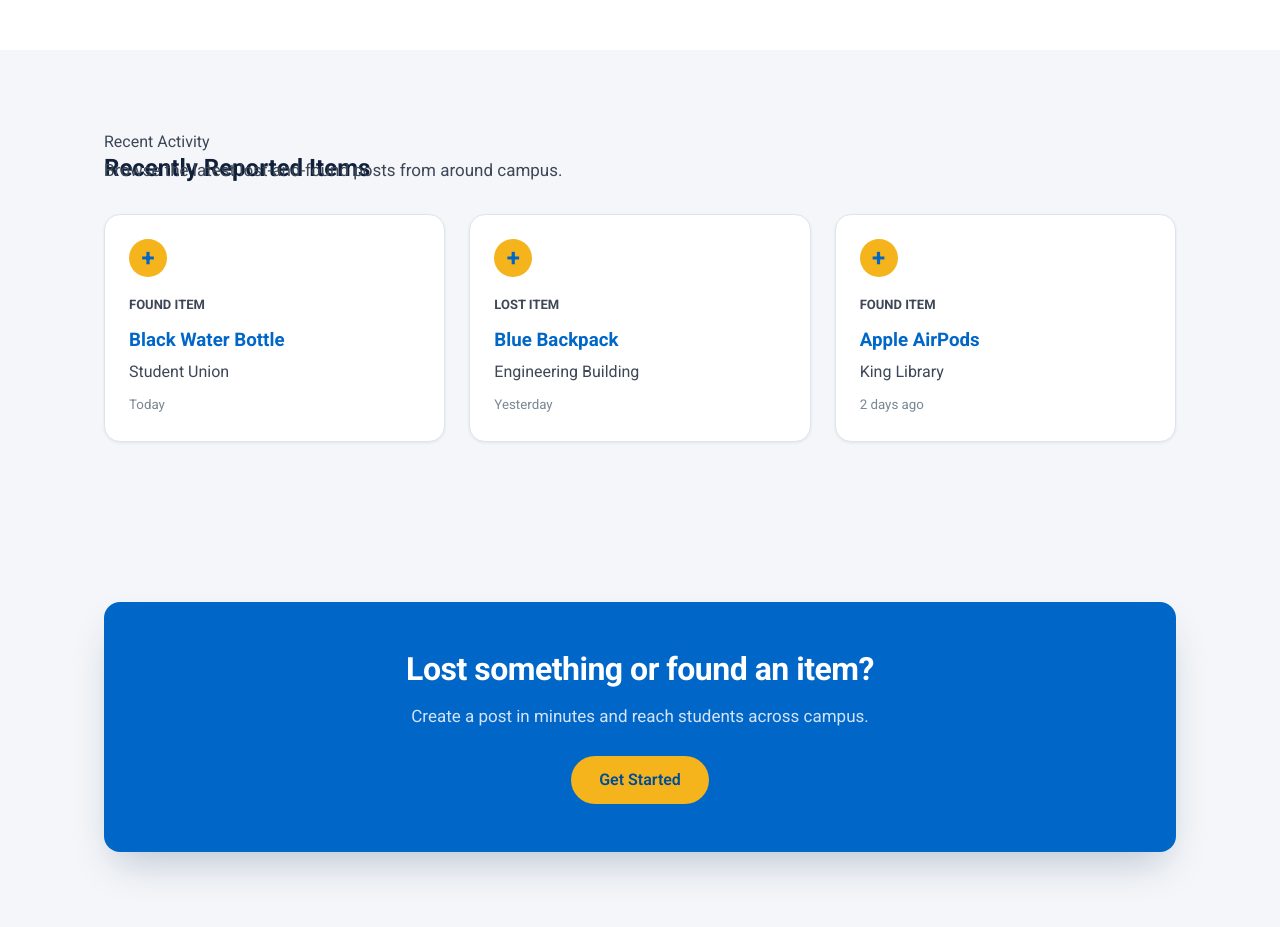
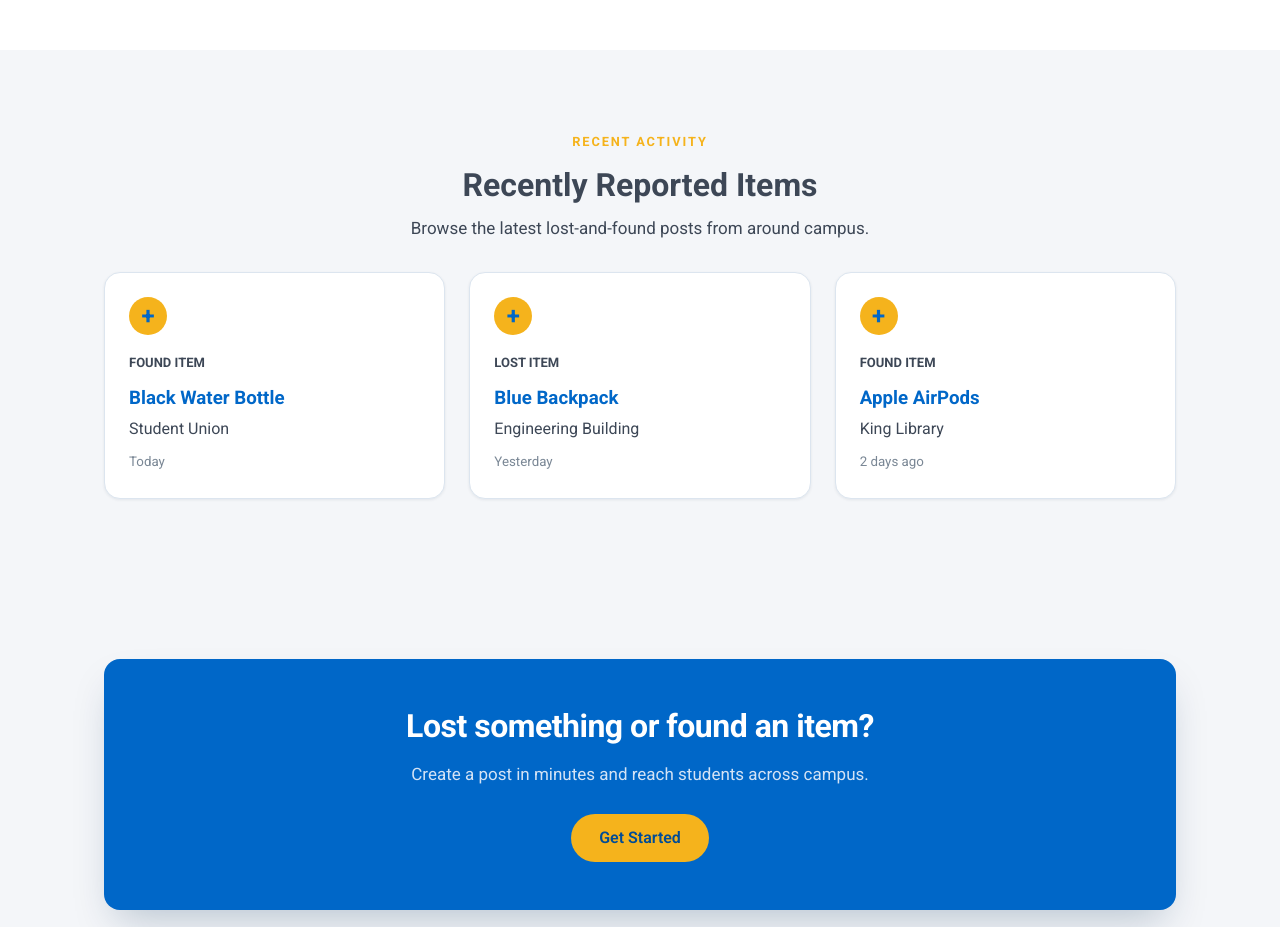
Before and after one commit to aarondtrng/CS157A-Team6, a React (Vite) app in the folder Frontend/: page / in a window 1280 px wide. Shown: the part 1120-2047 px from the top of the page. Built offline with nearby package versions, Linux system fonts and the light colour scheme.

Commit message:
Update RecentPosts.module.css

```diff
--- a/Frontend/src/components/RecentPosts.module.css
+++ b/Frontend/src/components/RecentPosts.module.css
@@ -88,3 +88,37 @@
     grid-template-columns: 1fr;
   }
 }
+
+.header {
+  display: flex;
+  flex-direction: column;
+  align-items: center;
+  text-align: center;
+  gap: 0.75rem;
+  margin-bottom: 2rem;
+}
+
+.eyebrow,
+.title,
+.subtitle {
+  position: static;
+  margin: 0;
+}
+
+.eyebrow {
+  color: var(--gold);
+  font-size: 0.8rem;
+  font-weight: 700;
+  letter-spacing: 0.15em;
+  text-transform: uppercase;
+}
+
+.title {
+  color: var(--navy);
+  font-size: 2rem;
+}
+
+.subtitle {
+  color: var(--text-muted);
+  max-width: 700px;
+}
```
